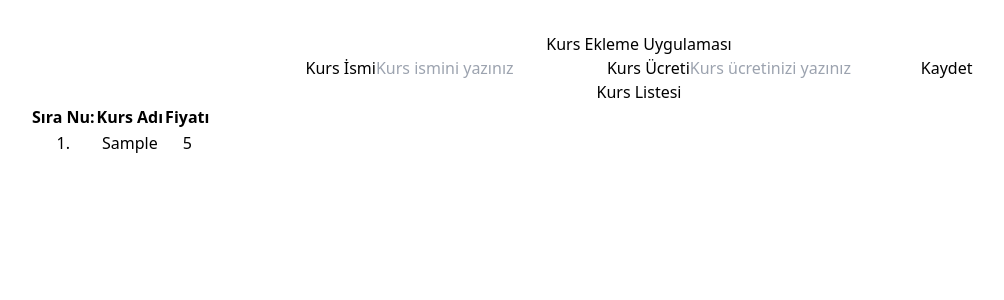
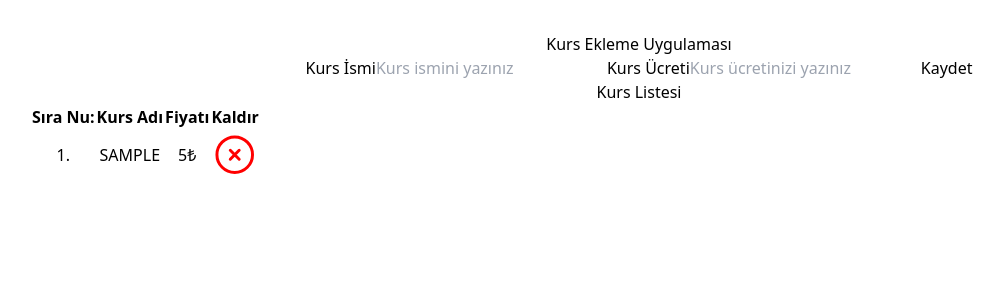
Before and after one commit to aydogdu-ali/react_tailwinds_example, a React (Vite) app: page / in a window 1280 px wide. Both pictures are taken after typing "Sample", "5" into the empty fields and a click on the button "Kaydet". Shown: the top 300 px of the page, without its empty margins (1-1005 px from the left). Built offline with nearby package versions, Linux system fonts and the light colour scheme.

Commit message:
added Course func and delete Course func

```diff
--- a/src/App.jsx
+++ b/src/App.jsx
@@ -8,11 +8,11 @@ import ListCourse from "./components/ListCourse";
 
 function App() {
       const [course, setCourse] = useState([]);
-      const [show, setShow] = useState(false);
+        const [show, setShow] = useState(true);
 
 
+      // kurs Ekleme Fonksiyonu
 const createCourse = (courseName, price) => {
-
     const newCourse = [
     ...course,
     {
@@ -24,20 +24,21 @@ const createCourse = (courseName, price) => {
   setCourse(newCourse);
 };
 
+// Kurs silme fonksiyonu
+
+const deleteCourse =(id)=>{
+  const newListCourse = course.filter((item)=> item.id !== id)
+  setCourse(newListCourse)
+}
+
 console.log(course)
 return (
-
   <div className="App bg-slate-100 w-1/3 mx-auto mt-3 rounded-md p-5">
     <h1 className="text-center text-orange-500 font-extrabold tracking-widest my-5 text-xl">
       Kurs Ekleme Uygulaması
     </h1>
-      <AddCourse
-        createCourse={createCourse}
-        setShow= {setShow}
-
-
-      />
-      {show && <ListCourse course={course} />}
+    <AddCourse createCourse={createCourse} setShow={setShow} />
+    {!show && <ListCourse course={course} deleteCourse={deleteCourse} />}
   </div>
 );
 }
--- a/src/components/AddCourse.jsx
+++ b/src/components/AddCourse.jsx
@@ -1,6 +1,4 @@
 import { useState } from "react";
-
-
 
 const AddCourse = ({ createCourse, setShow }) => {
   const [courseName, setCourseName] = useState("");
@@ -12,7 +10,7 @@ const AddCourse = ({ createCourse, setShow }) => {
       return;
     }
     createCourse(courseName, price);
-    setShow(true);
+    setShow(false);
     setCourseName("");
     setPrice("");
   };
@@ -36,7 +34,7 @@ const AddCourse = ({ createCourse, setShow }) => {
           placeholder="Kurs ismini yazınız"
           id="kurs"
           value={courseName}
-          onChange={(e) => setCourseName(e.target.value)}
+          onChange={(e) => setCourseName(e.target.value.toLocaleUpperCase())}
           required
         />
         <label
@@ -62,4 +60,4 @@ const AddCourse = ({ createCourse, setShow }) => {
   );
 };
 
-export default AddCourse
+export default AddCourse;
--- a/src/components/ListCourse.jsx
+++ b/src/components/ListCourse.jsx
@@ -1,37 +1,56 @@
 import React from 'react'
 
-const ListCourse = ({ course }) => {
+const ListCourse = ({ course, deleteCourse }) => {
     console.log(course)
-  console.log(kurs);
+
+
   return (
-    <div className="bg-slate-300 text-yellow-500 mt-5 flex flex-col justify-center">
-      <h1 className="text-amber-600 text-center font-bold text-xl">
+    <div className="bg-slate-300 mt-5 flex flex-col justify-center py-4">
+      <h1 className="text-amber-600 text-center font-bold text-xl pb-3">
         Kurs Listesi
       </h1>
 
-        <table className="table-fixed mx-10 w-full">
-          <thead className="text-justify">
+      <table className="table-fixed mx-10  ">
+        <thead className="text-justify text-green-700 ">
           <tr>
             <th>Sıra Nu:</th>
             <th>Kurs Adı</th>
             <th>Fiyatı</th>
+            <th>Kaldır</th>
           </tr>
         </thead>
         {course?.map((item, index) => {
           const { id, courseName, price } = item;
           return (
-              <tbody className="text-start" key={id}>
-                <tr>
+            <tbody className="text-start text-sky-700 " key={id}>
+              <tr className="gap-5  hover:text-neutral-600 ">
                 <td>{index + 1}.</td>
                 <td>{courseName}</td>
-                  <td>{price}</td>
+                <td>{price}₺</td>
+                <td className="text-center" onClick={() => deleteCourse(id)}>
+                  {
+                    <svg
+                      xmlns="http://www.w3.org/2000/svg"
+                      fill="none"
+                      viewBox="0 0 24 24"
+                      strokeWidth={1.5}
+                      stroke="red"
+                      className="w-6 h-6"
+                    >
+                      <path
+                        strokeLinecap="round"
+                        strokeLinejoin="round"
+                        d="M9.75 9.75l4.5 4.5m0-4.5l-4.5 4.5M21 12a9 9 0 11-18 0 9 9 0 0118 0z"
+                      />
+                    </svg>
+                  }
+                </td>
               </tr>
             </tbody>
           );
         })}
       </table>
     </div>
-
   );
 };
 
```
Lines whose indentation alone changed are shown as unchanged.
